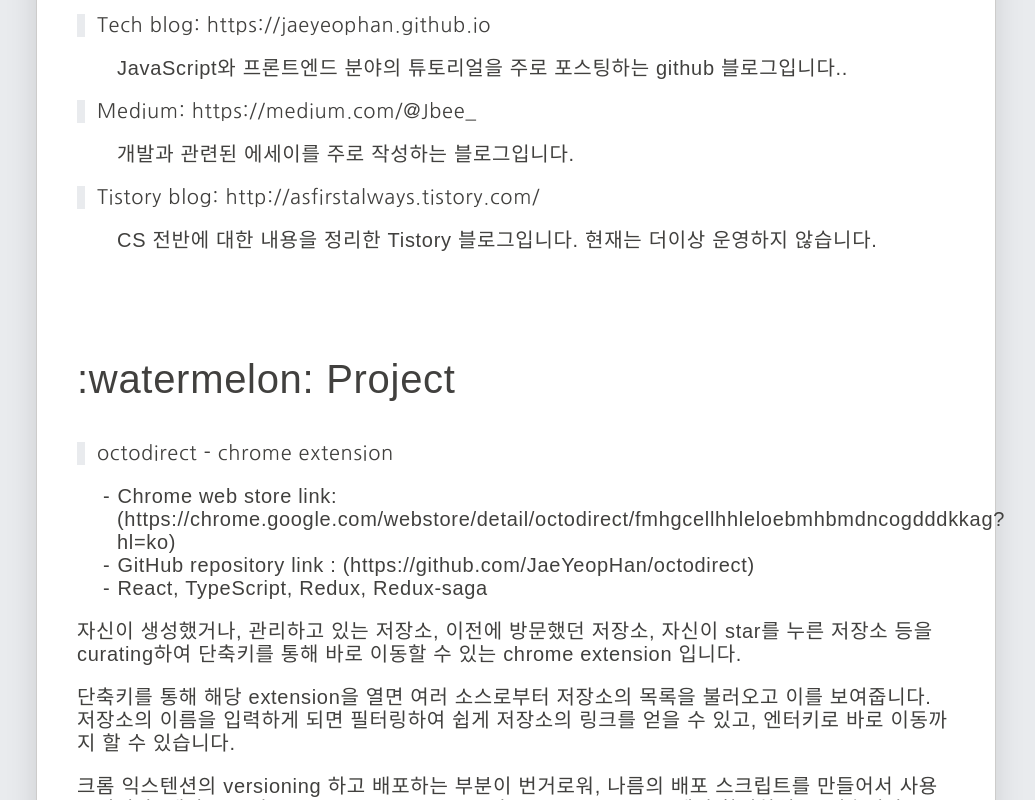
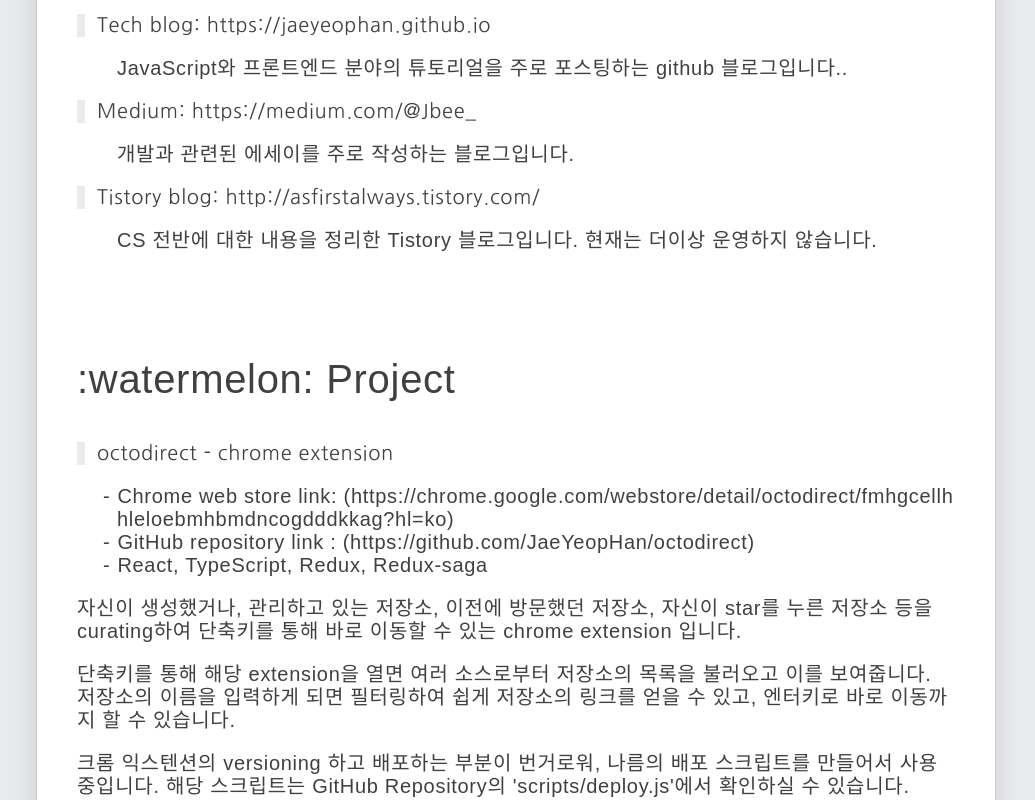
Before and after one commit to JaeYeopHan/-Deprecated-resume, a React (Create React App) app in the folder packages/resume-template/: page / in a window 1280 px wide. Shown: the part 1784-2584 px from the top of the page, without its empty margins (124-1159 px from the left). Built offline with nearby package versions, Linux system fonts and the light colour scheme; a web font is replaced by a local one.

Commit message:
:wrench: fix: Apply word-break: all property to li tag

```diff
--- a/packages/resume-template/src/App.jsx
+++ b/packages/resume-template/src/App.jsx
@@ -22,6 +22,7 @@
     h4: Components.SubTitle,
     hr: Components.DivisionLine,
     inlineCode: Components.Badge,
+    li: Components.WordBreakAll,
   };
 
   constructor() {
--- /dev/null
+++ b/packages/resume-template/src/components/WordBreakAll/WordBreakAll.css
@@ -0,0 +1,3 @@
+.custom_li {
+  word-break: break-all;
+}
--- /dev/null
+++ b/packages/resume-template/src/components/WordBreakAll/WordBreakAll.jsx
@@ -0,0 +1,6 @@
+import React from "react";
+import "./WordBreakAll.css";
+
+export const WordBreakAll = ({ children }) => (
+  <li className="custom_li">{children}</li>
+);
--- a/packages/resume-template/src/components/index.js
+++ b/packages/resume-template/src/components/index.js
@@ -4,3 +4,4 @@
 export { Loading } from "./Loading/Loading";
 export { Badge } from "./Badge/Badge";
 export { BadgeSecondary } from "./Badge/BadgeSecondary";
+export { WordBreakAll } from "./WordBreakAll/WordBreakAll";
```
